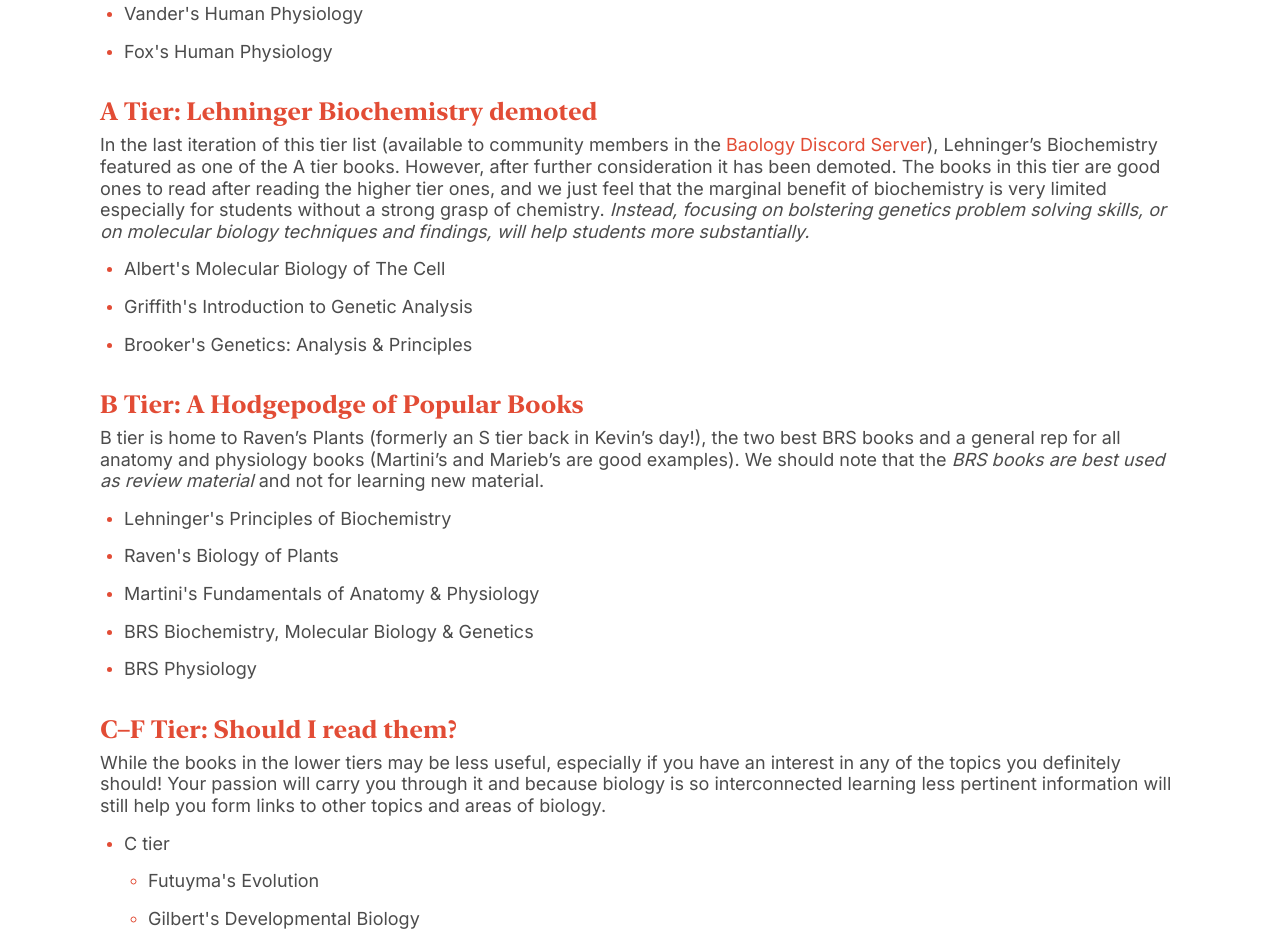
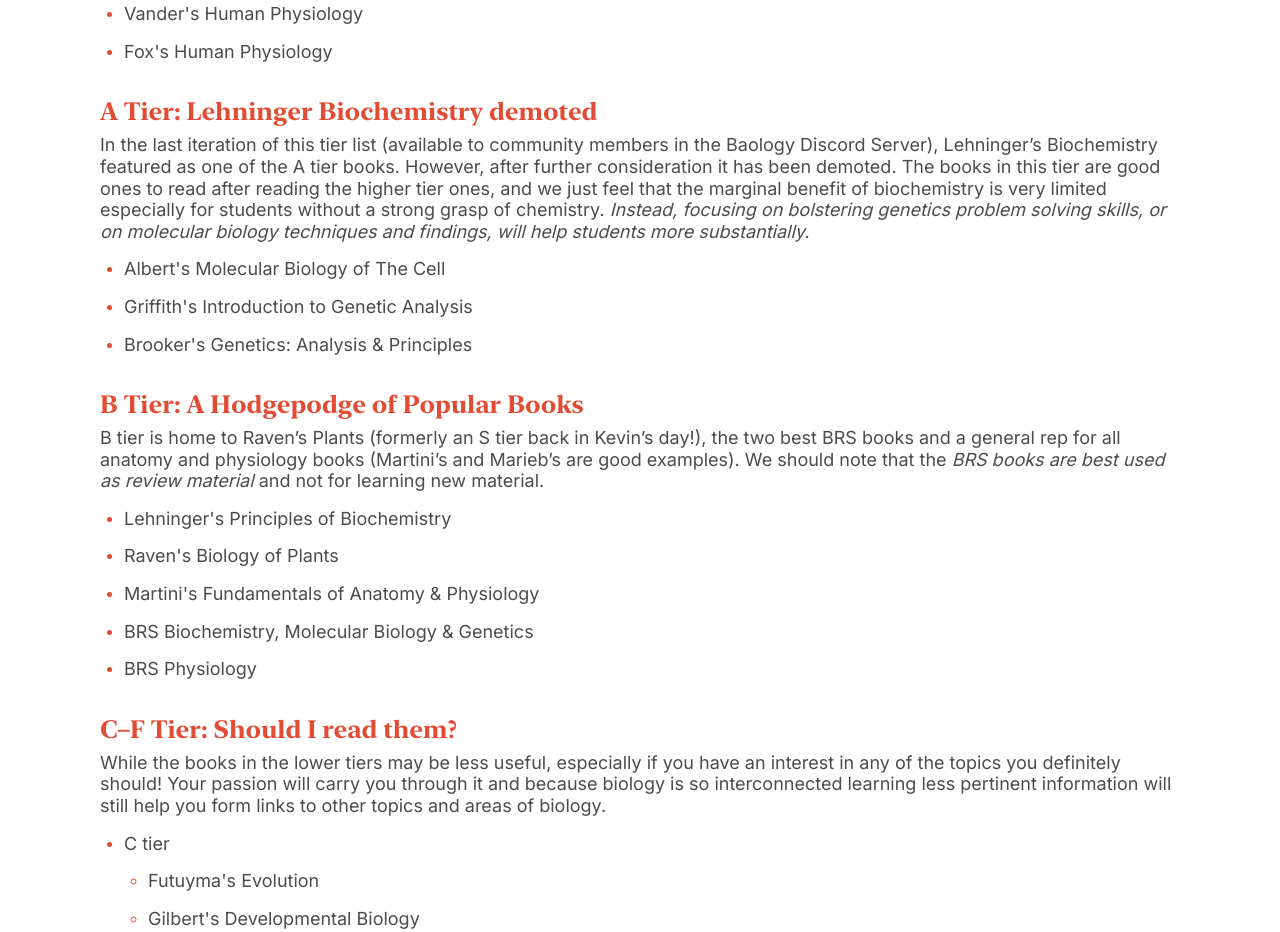
Before and after one commit to dorazhou1/baology, a plain HTML site: page blogs/usabo-blog-2.html in a window 1280 px wide. Shown: the part 909-1841 px from the top of the page. Drawn offline with Linux system fonts and the light colour scheme; files whose address does not match are found by name.

Commit message:
remove discord link

```diff
--- a/blogs/usabo-blog-2.html
+++ b/blogs/usabo-blog-2.html
@@ -60,7 +60,7 @@
             <!-- A tier -->
             <h3>A Tier: Lehninger Biochemistry demoted
             </h3>
-            <p>In the last iteration of this tier list (available to community members in the <a href="https://discord.gg/ZfT4WWgDjx" target="_blank">Baology Discord Server</a>), Lehninger’s Biochemistry featured as one of the A tier books. However, after further consideration it has been demoted. The books in this tier are good ones to read after reading the higher tier ones, and we just feel that the marginal benefit of biochemistry is very limited especially for students without a strong grasp of chemistry. <em>Instead, focusing on bolstering genetics problem solving skills, or on molecular biology techniques and findings, will help students more substantially. </em>
+            <p>In the last iteration of this tier list (available to community members in the Baology Discord Server), Lehninger’s Biochemistry featured as one of the A tier books. However, after further consideration it has been demoted. The books in this tier are good ones to read after reading the higher tier ones, and we just feel that the marginal benefit of biochemistry is very limited especially for students without a strong grasp of chemistry. <em>Instead, focusing on bolstering genetics problem solving skills, or on molecular biology techniques and findings, will help students more substantially. </em>
             </p>
             <ul>
               <li>
```
